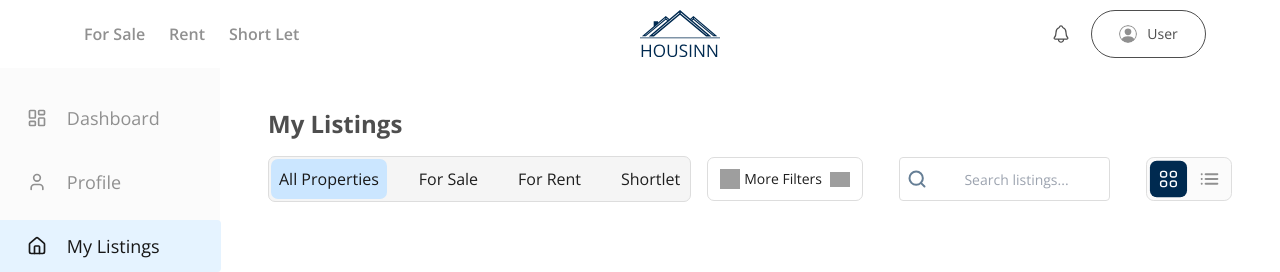
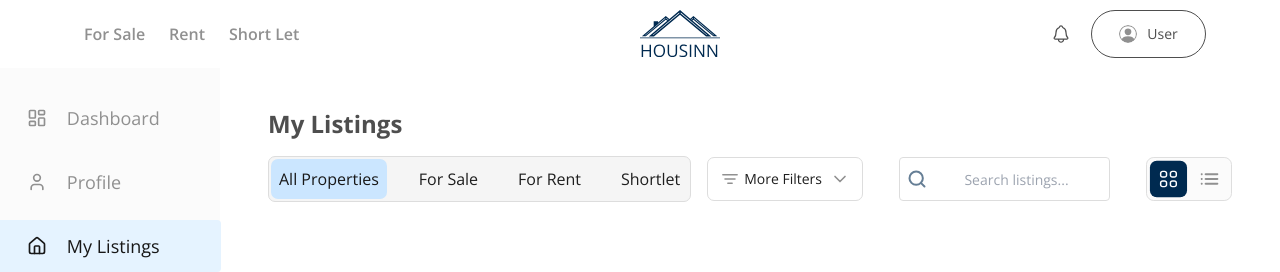
Before and after one commit to colloidOS/Housinn-for-Website, a Next.js app: page /dashboard/listings in a window 1280 px wide. Shown: the top 272 px of the page. Built offline with nearby package versions, Linux system fonts and the light colour scheme; grey boxes are pictures that could not be loaded.

Commit message:
refactor

```diff
--- a/src/app/dashboard/listings/components/ListingCard.tsx
+++ b/src/app/dashboard/listings/components/ListingCard.tsx
@@ -1,29 +1,14 @@
 import React from "react";
 import Image from "next/image"; // Import for Next.js optimized image handling
-import Camera from "../../../../public/icons/ph-camera.svg";
-import Heart from "../../../../public/icons/ph-heart.svg";
-import Address from "../../../../public/icons/ph-address.svg";
-import Share from "../../../../public/icons/ph-share.svg";
-import Add from "../../../../public/icons/ph-add.svg";
-import Icon from "../../../../public/icons/ph-icon.svg";
-import Bed from "../../../../public/icons/ph-bed.svg";
-import Bath from "../../../../public/icons/ph-bath.svg";
-import Feet from "../../../../public/icons/ph-feet.svg";
-import Menu from "../../../../public/icons/menu.svg";
+import {
+  Camera,
+  Menu,
+  Bed,
+  Bath,
+  Feet,
+} from "../../../../../public/icons";
+import { Listing } from "@/types";
 
-// Define the Listing interface
-interface Listing {
-  id: string;
-  title: string;
-  tag: string; // Restrict tags to specific strings
-  price: number;
-  listed: string;
-
-  imageUrl: string;
-  beds: number;
-  baths: number;
-  area: string;
-}
 
 const ListingCard: React.FC<{ listing: Listing }> = ({ listing }) => {
   // Formatting the price as a currency string
@@ -31,8 +16,7 @@ const ListingCard: React.FC<{ listing: Listing }> = ({ listing }) => {
 
   return (
     <div className="relative rounded-[7px] shadow-custom-property-shadow">
-
-       <img
+      <img
         src={listing.imageUrl}
         alt={listing.title}
         className="rounded-t-[7px] w-full h-60 object-cover"
--- a/src/app/dashboard/listings/components/ListingFilter.tsx
+++ b/src/app/dashboard/listings/components/ListingFilter.tsx
@@ -1,7 +1,6 @@
 import React, { useState } from "react";
 import Modal from "../../../../components/Modal"; // Assuming you have a Modal component
-import Filter_arrow from "../../../../public/icons/filter-arrow.svg";
-import Filter_arrow_2 from "../../../../public/icons/filter-arrow-2.svg";
+import { FilterArrow, FilterArrow2 } from "../../../../../public/icons";
 import Image from "next/image";
 
 interface ListingFilterProps {
@@ -88,7 +87,7 @@ const ListingFilter: React.FC<ListingFilterProps> = ({
       >
         <span className="flex gap-1">
           <Image
-            src={Filter_arrow}
+            src={FilterArrow}
             alt="filter arrow"
             width={20}
             height={20}
@@ -99,7 +98,7 @@ const ListingFilter: React.FC<ListingFilterProps> = ({
           </p>
         </span>
         <Image
-          src={Filter_arrow_2}
+          src={FilterArrow2}
           alt="filter arrow 2"
           width={20}
           height={20}
--- a/src/app/dashboard/listings/components/ListingSort.tsx
+++ b/src/app/dashboard/listings/components/ListingSort.tsx
@@ -1,24 +1,7 @@
 // Sort.tsx
 import React, { useState } from "react";
 import ListingGrid from "./ListingGrid";
-
-interface Listing {
-  id: string;
-  price: number;
-  title: string;
-  location: string;
-  beds: number;
-  baths: number;
-  area: string;
-  imageUrl: string;
-  tag: string;
-  listed: string;
-  // status: string;
-}
-
-interface ListingSortProps {
-  listings: Listing[]; // Receive listings as prop
-}
+import { Listing, ListingSortProps } from "@/types";
 
 const ListingSort: React.FC<ListingSortProps> = ({ listings }) => {
   const [sortConfig, setSortConfig] = useState<{
@@ -49,7 +32,11 @@ const ListingSort: React.FC<ListingSortProps> = ({ listings }) => {
 
   const requestSort = (key: keyof Listing) => {
     let direction: "asc" | "desc" = "asc";
-    if (sortConfig && sortConfig.key === key && sortConfig.direction === "asc") {
+    if (
+      sortConfig &&
+      sortConfig.key === key &&
+      sortConfig.direction === "asc"
+    ) {
       direction = "desc";
     }
     setSortConfig({ key, direction });
--- a/src/app/dashboard/listings/page.tsx
+++ b/src/app/dashboard/listings/page.tsx
@@ -1,7 +1,6 @@
 "use client";
 import React, { useState, useEffect } from "react";
 import ListingCard from "./components/ListingCard";
-import { Search, ListView, GridView } from "../../../../public/icons";
 import ListingFilter from "./components/ListingFilter";
 import Image from "next/image";
 import ListingSort from "./components/ListingSort";
@@ -10,6 +9,7 @@ import { useAuth } from "../../../context/AuthContext";
 import { TailSpin } from "react-loader-spinner"; // Import TailSpin loader
 import { useRouter } from "next/navigation";
 import { Listing } from "@/types";
+import { GridView, ListView, Search } from "../../../../public/icons";
 
 const ListingsPage: React.FC = () => {
   const [activeTag, setActiveTag] = useState<string | null>("all-properties");
--- /dev/null
+++ b/src/components/ui/skeleton.tsx
@@ -0,0 +1,15 @@
+import { cn } from "@/lib/utils"
+
+function Skeleton({
+  className,
+  ...props
+}: React.HTMLAttributes<HTMLDivElement>) {
+  return (
+    <div
+      className={cn("animate-pulse rounded-md bg-primary/10", className)}
+      {...props}
+    />
+  )
+}
+
+export { Skeleton }
```
Also changed, not shown: public/icons/index.ts (+24 -1 lines), src/app/dashboard/listings/components/ListingGrid.tsx (+1 -17 lines), src/types/index.d.ts (+7 -0 lines).
